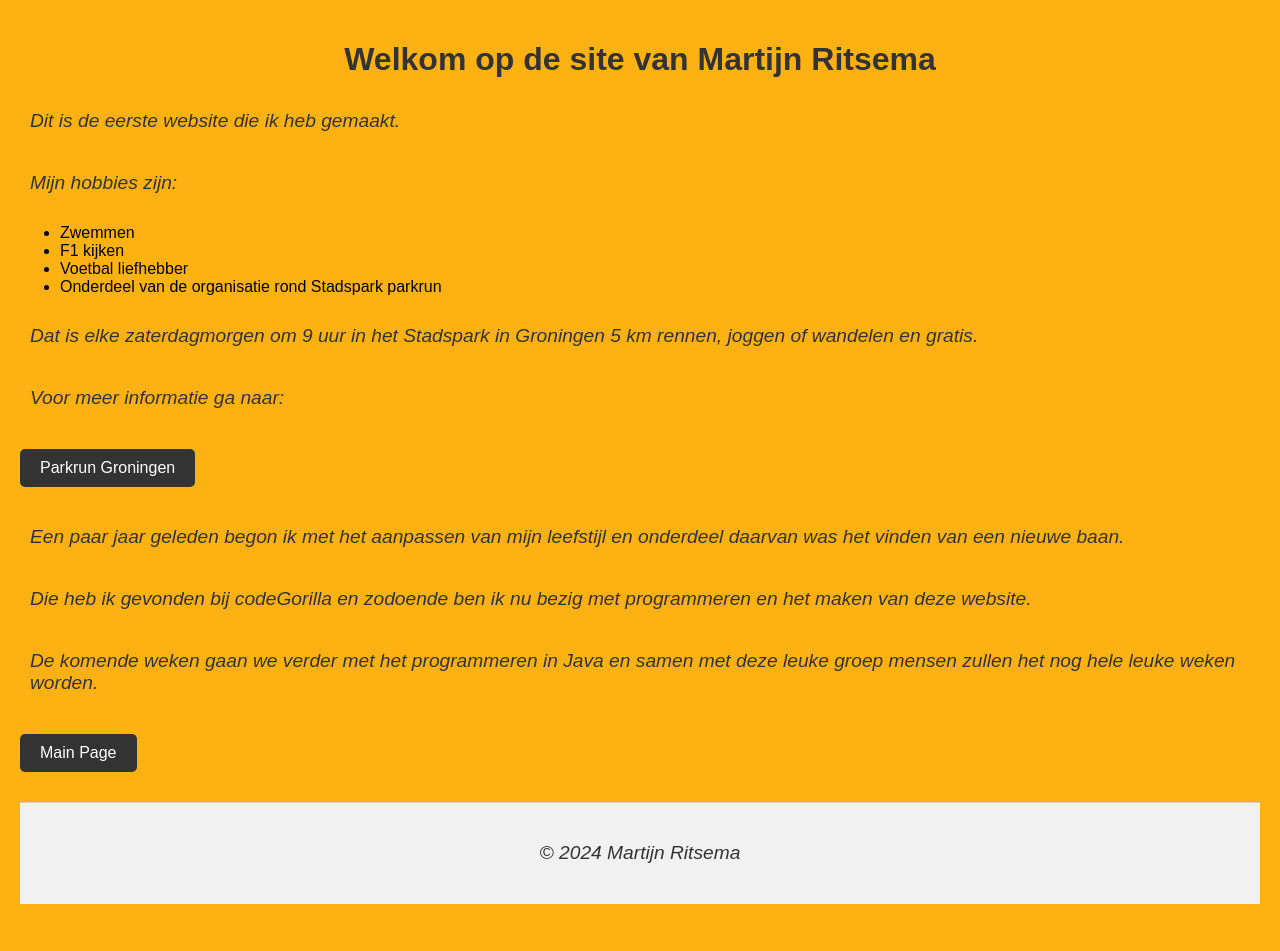
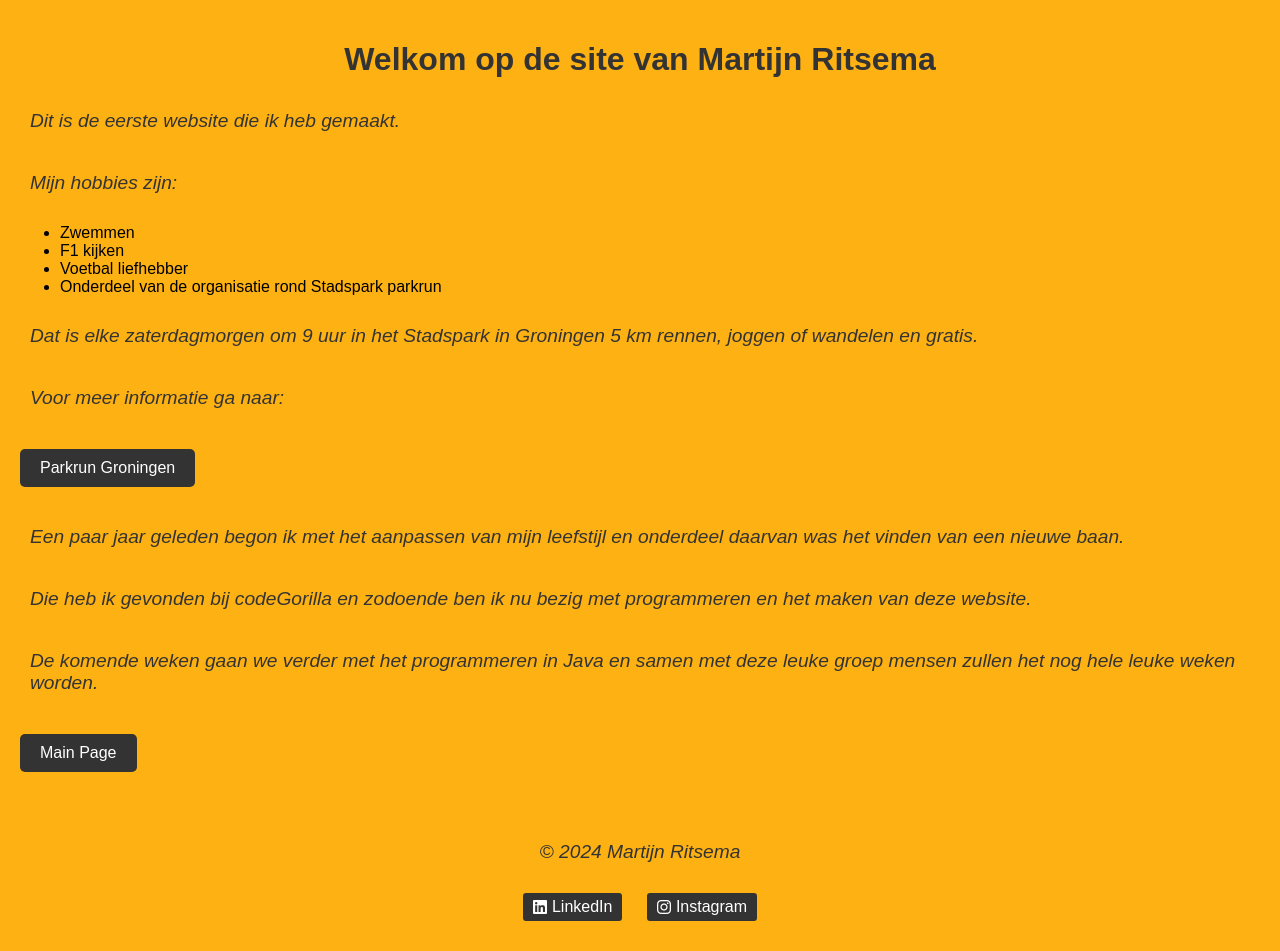
Before and after one commit to Alyx-codeGorilla/Alyx_CodeGorilla_website, a plain HTML site: page Martijn/index.html in a window 1280 px wide. Before the commit the page ends 924 px from the top, so only its background shows below. Drawn offline with Linux system fonts and the light colour scheme.

Commit message:
Second version of my site with logos for my social media accounts

```diff
--- a/Martijn/css/style.css
+++ b/Martijn/css/style.css
@@ -43,7 +43,22 @@ footer {
   text-align: center;
   padding: 10px 0;
   margin-top: 20px;
-  background-color: #f1f1f1;
-  color: #333;
-  border-top: 1px solid #ccc;
+  background-color: #feb112;
 }
+
+/* Style voor sociale media links in de footer */
+footer nav a {
+  margin: 0 10px;
+  padding: 5px 10px;
+  border-radius: 3px;
+  display: inline-flex;
+  align-items: center;
+}
+
+footer nav a i {
+  margin-right: 5px;
+}
+
+footer nav a:hover {
+  background-color: #444;
+}
--- a/Martijn/index.html
+++ b/Martijn/index.html
@@ -1,9 +1,9 @@
 <!DOCTYPE html>
-<html lang="nl">
 <head>
   <meta charset="UTF-8">
   <meta name="viewport" content="width=device-width, initial-scale=1.0">
   <link rel="stylesheet" href="css/style.css">
+  <link rel="stylesheet" href="https://cdnjs.cloudflare.com/ajax/libs/font-awesome/6.0.0-beta3/css/all.min.css">
   <title>Mijn Website</title>
 </head>
 <body>
@@ -41,6 +41,11 @@
 
 <footer>
   <p>&copy; 2024 Martijn Ritsema</p>
+  <nav>
+    <a href="https://www.linkedin.com/in/martijn-ritsema"><i class="fab fa-linkedin"></i> LinkedIn</a>
+    <a href="https://www.instagram.com/martijnritsema/"><i class="fab fa-instagram"></i> Instagram</a>
+  </nav>
 </footer>
+
 </body>
 </html>
```
Also changed, not shown: Martijn/css/downloads/achtergrond.jpg (deleted).
